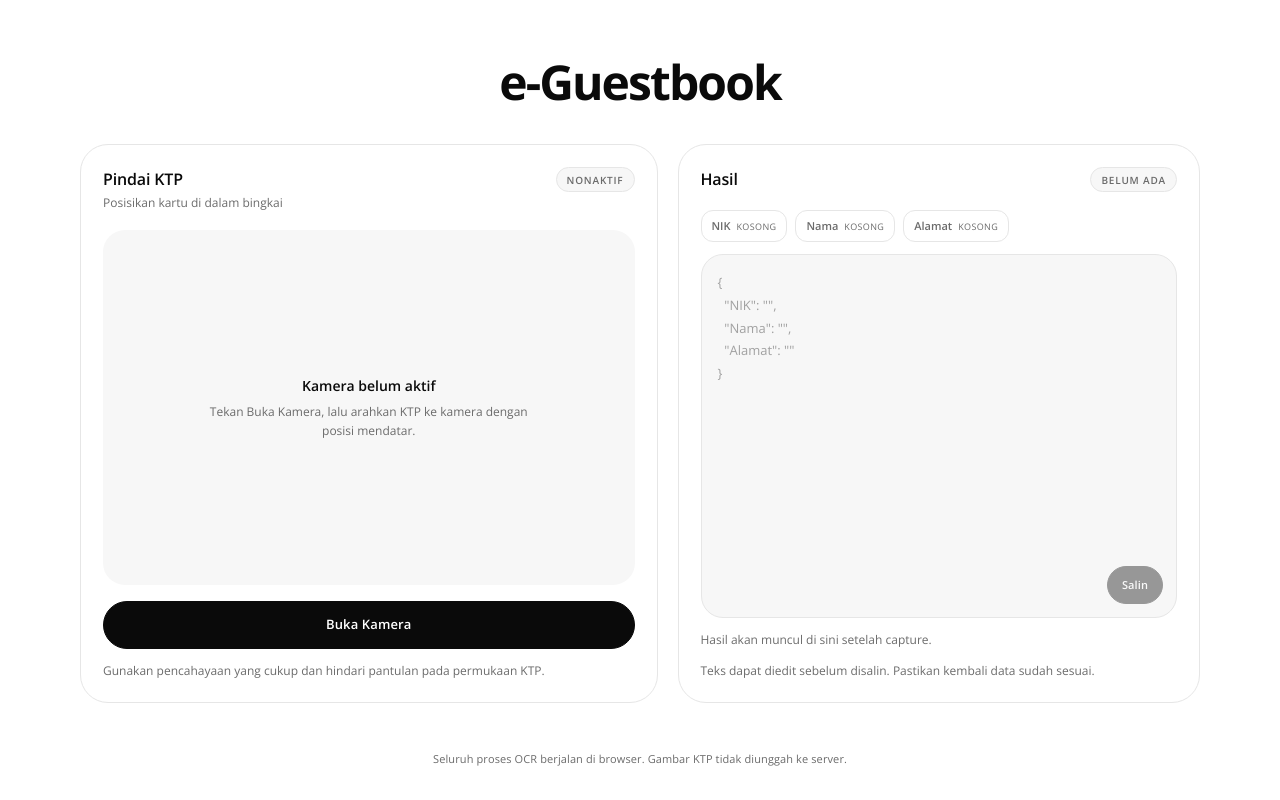
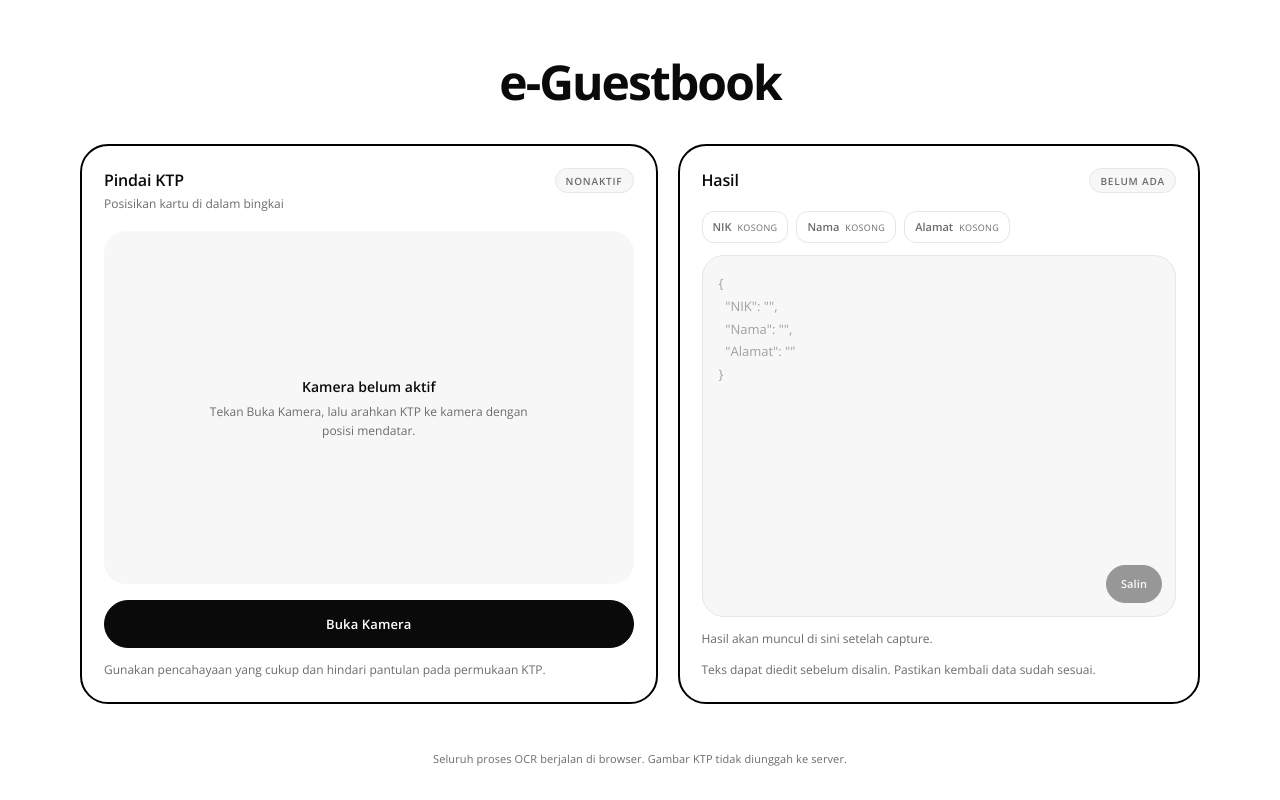
Before and after one commit to HilmiZul/eguestbook, a Vue app: page / in a window 1280 px wide. Built offline with nearby package versions, Linux system fonts and the light colour scheme.

Commit message:
update: border more thick

```diff
--- a/src/assets/styles/base.css
+++ b/src/assets/styles/base.css
@@ -53,7 +53,7 @@ button {
   flex-direction: column;
   min-width: 0;
   padding: 1.375rem;
-  border: 1px solid var(--color-line);
+  border: 2px solid #000;
   border-radius: var(--radius-xl);
   background: var(--color-surface);
   box-shadow: none !important;
@@ -138,7 +138,7 @@ button {
 }
 
 .button:hover:not(:disabled) {
-  background: #242424;
+  /* background: #242424; */
   transform: translateY(-1px);
 }
 
```
